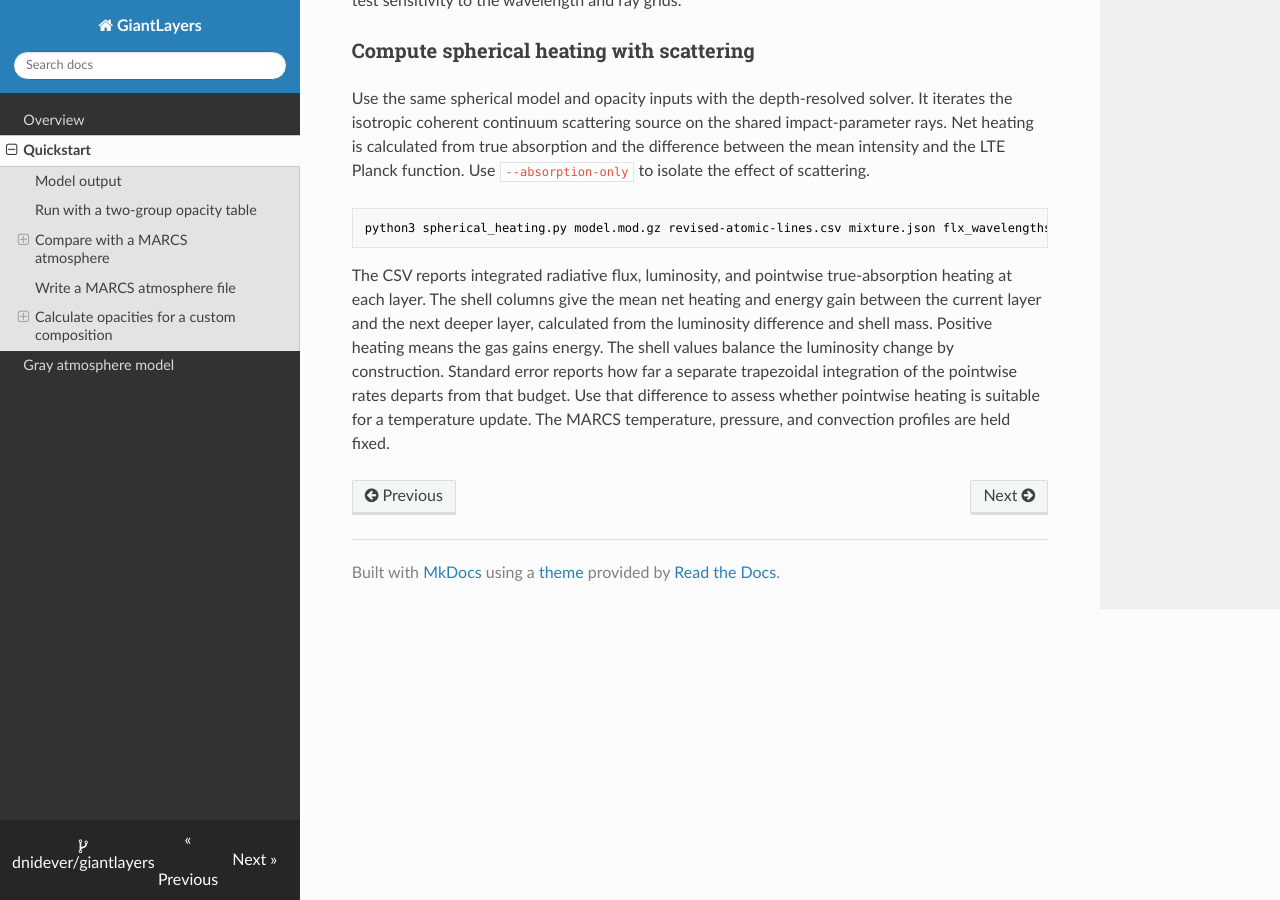
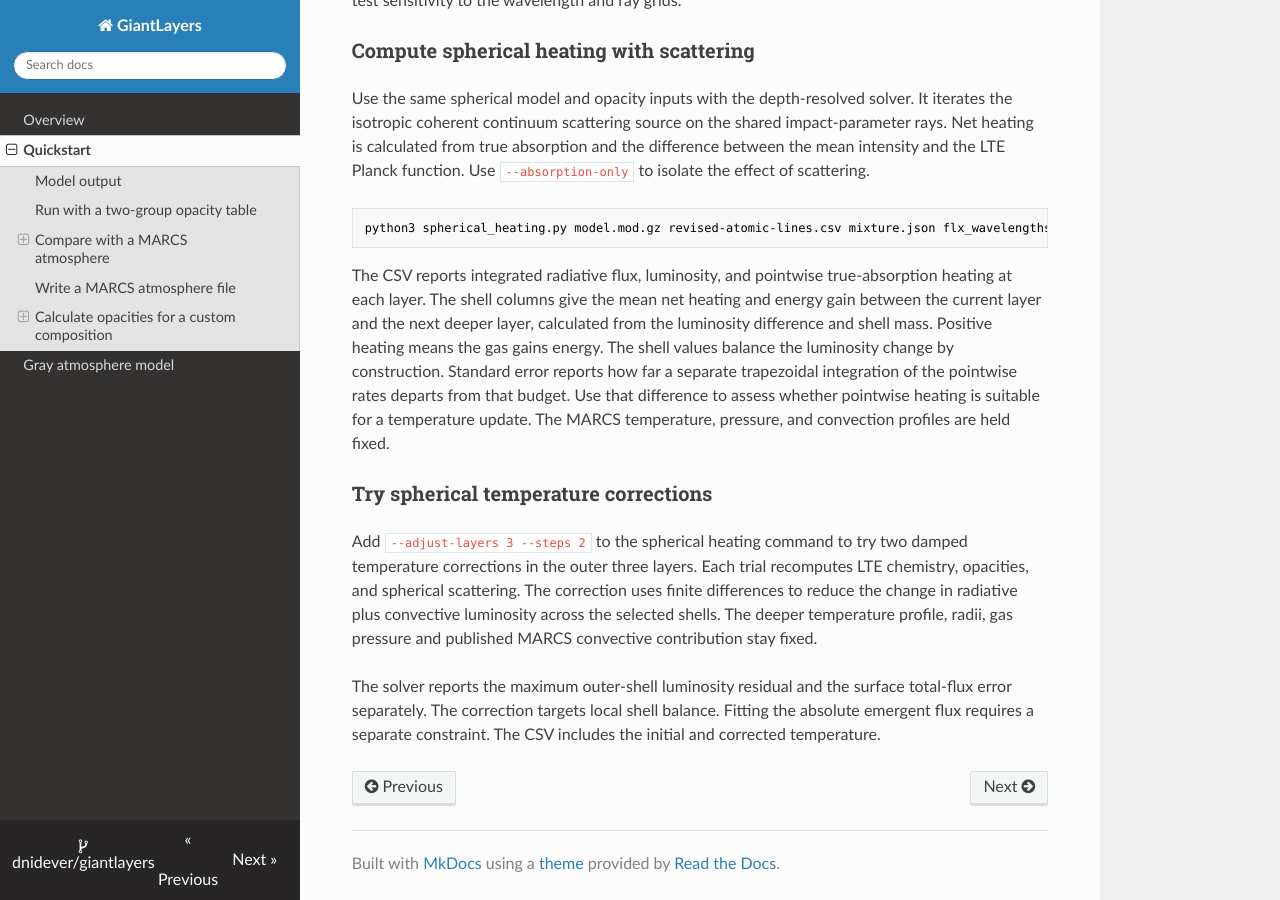
Before and after one commit to dnidever/giantlayers, an MkDocs documentation site: the page built from docs/quickstart.md, in a window 1280 px wide and 900 px high, scrolled down 6071 px. Built offline with MkDocs 1.6.1, drawn with Linux system fonts in a browser that asks for light colours; nearby versions of some CDN libraries.

Commit message:
Document spherical shell temperature trials

````diff
--- a/docs/quickstart.md
+++ b/docs/quickstart.md
@@ -192,3 +192,9 @@ python3 spherical_heating.py model.mod.gz revised-atomic-lines.csv mixture.json
 ```
 
 The CSV reports integrated radiative flux, luminosity, and pointwise true-absorption heating at each layer. The shell columns give the mean net heating and energy gain between the current layer and the next deeper layer, calculated from the luminosity difference and shell mass. Positive heating means the gas gains energy. The shell values balance the luminosity change by construction. Standard error reports how far a separate trapezoidal integration of the pointwise rates departs from that budget. Use that difference to assess whether pointwise heating is suitable for a temperature update. The MARCS temperature, pressure, and convection profiles are held fixed.
+
+### Try spherical temperature corrections
+
+Add `--adjust-layers 3 --steps 2` to the spherical heating command to try two damped temperature corrections in the outer three layers. Each trial recomputes LTE chemistry, opacities, and spherical scattering. The correction uses finite differences to reduce the change in radiative plus convective luminosity across the selected shells. The deeper temperature profile, radii, gas pressure and published MARCS convective contribution stay fixed.
+
+The solver reports the maximum outer-shell luminosity residual and the surface total-flux error separately. The correction targets local shell balance. Fitting the absolute emergent flux requires a separate constraint. The CSV includes the initial and corrected temperature.
````
